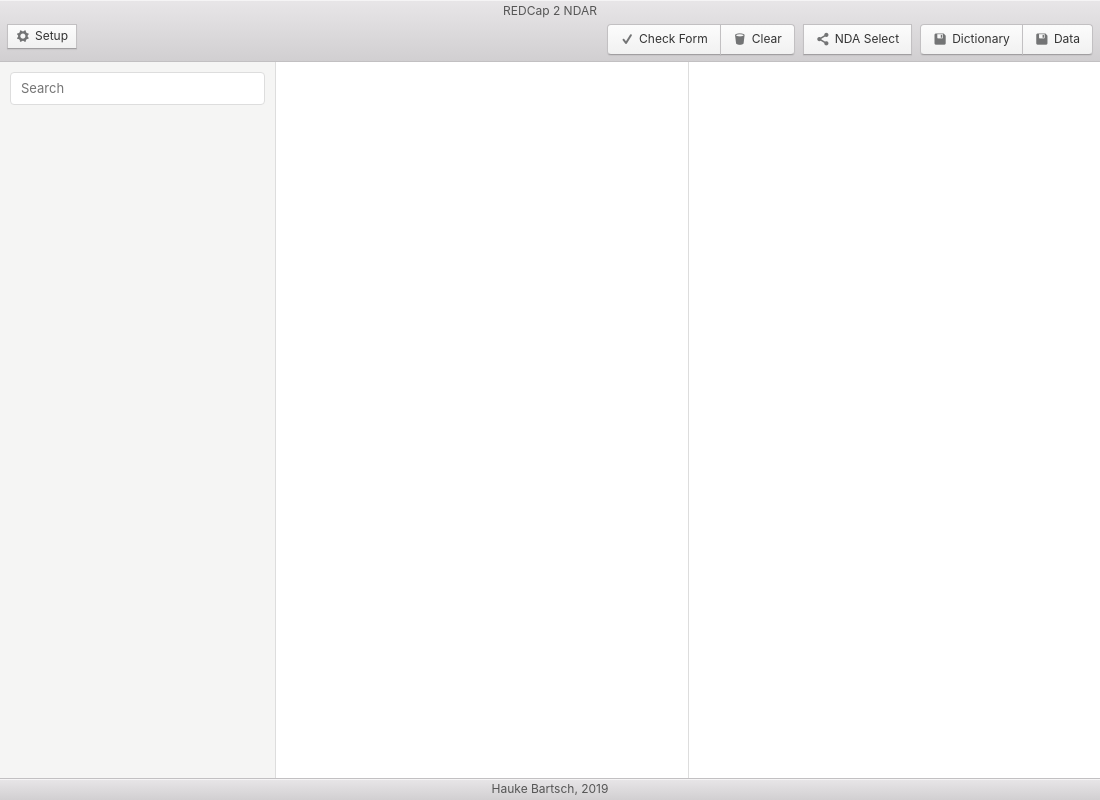
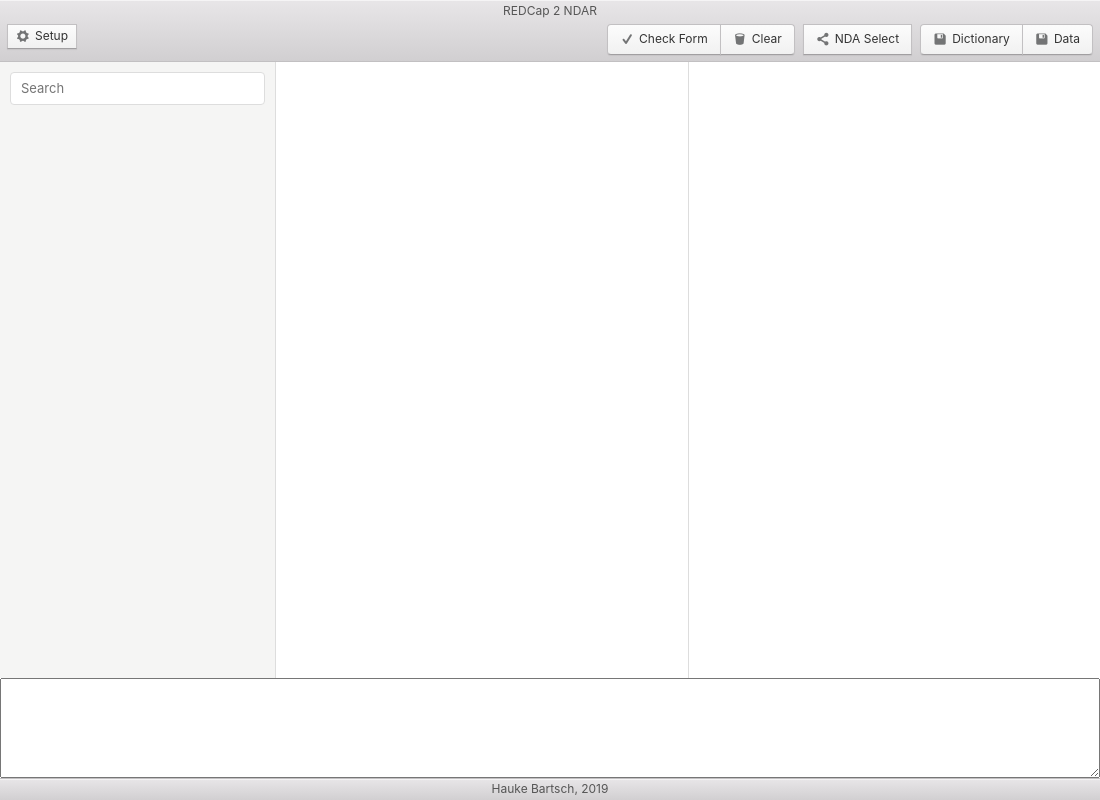
Before and after one commit to ABCD-STUDY/redcap-to-nda, an Electron app: page index.html in a window 1100 px wide. Drawn offline with nearby package versions, Linux system fonts and the light colour scheme; no server answers.

Commit message:
mention fields that have a remove tag

```diff
--- a/index.html
+++ b/index.html
@@ -125,6 +125,13 @@
         </div>
       </div>
     </div>
+    <div class="window-content console" style="max-height: 100px;">
+        <div class="pane-group">
+          <div class="pane">
+            <textarea style="height: 100%; width: 100%;"></textarea>
+          </div>
+        </div>
+    </div>
     <footer class="toolbar toolbar-footer">
       <h1 class="title">Hauke Bartsch, 2019</h1>
     </footer>
```
Also changed, not shown: main.js (+8 -5 lines).
